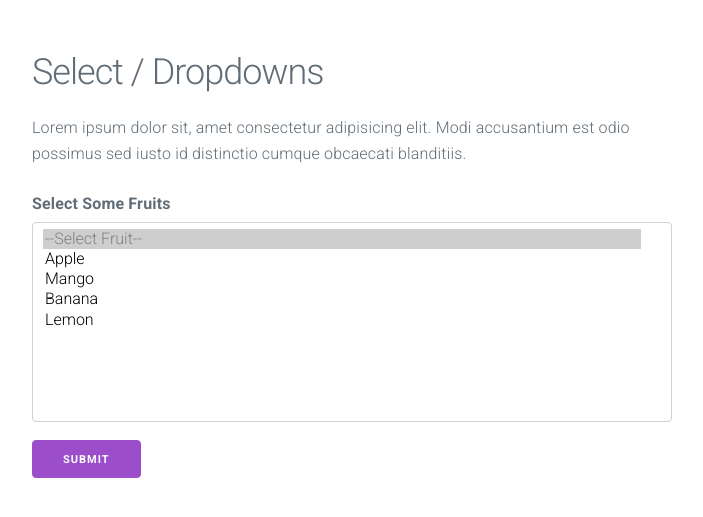
After one commit to ift-e/Cool-PHP, a PHP site: page /form2.php in a window 1280 px wide. The commit adds this page. Shown: the top 517 px of the page, without its empty margins (288-991 px from the left). Run offline with PHP 8.4, Linux system fonts and the light colour scheme.

Commit message:
learned a lot about simple input, checkboxes, select-options

```diff
--- a/Lesson 4 (Html Webpage)/index.php
+++ b/Lesson 4 (Html Webpage)/form1.php
@@ -1,6 +1,6 @@
 <?php
     header('X-XSS-Protection:0');
-    include_once "function.php";
+    include_once "form1-function.php";
 ?>
 <!DOCTYPE html>
 <html lang="en">
--- /dev/null
+++ b/Lesson 4 (Html Webpage)/form2-function.php
@@ -0,0 +1,11 @@
+<?php
+function displayOptions($option, $selectedValue){
+    foreach ($option as $option) {
+        $selected = '';
+        $option = strtolower($option);
+        if(in_array($option, $selectedValue)){
+            $selected = ' selected';
+        }
+        printf("<option value='%s' %s>%s</option>\n", $option, $selected, ucwords($option));
+    }
+}
--- /dev/null
+++ b/Lesson 4 (Html Webpage)/form2.php
@@ -0,0 +1,55 @@
+<?php
+    header('X-XSS-Protection:0');
+    include_once "form2-function.php";
+    $fruits =  ['apple', 'mango', 'Banana', 'lemon'];
+?>
+<!DOCTYPE html>
+<html lang="en">
+<head>
+    <meta charset="UTF-8">
+    <meta http-equiv="X-UA-Compatible" content="IE=edge">
+    <meta name="viewport" content="width=device-width, initial-scale=1.0">
+    <title>Select Form</title>
+    <link rel="stylesheet" href="https://fonts.googleapis.com/css?family=Roboto:300,300italic,700,700italic">
+    <link rel="stylesheet" href="https://cdnjs.cloudflare.com/ajax/libs/normalize/8.0.1/normalize.css">
+    <link rel="stylesheet" href="https://cdnjs.cloudflare.com/ajax/libs/milligram/1.4.1/milligram.css">
+    <style>
+        body{
+            margin-top: 50px;
+        }
+    </style>
+</head>
+<body>
+    <div class="container">
+        <div class="row">
+            <div class="column column-60 column-offset-20">
+                <h2>Select / Dropdowns</h2>
+                <p>Lorem ipsum dolor sit, amet consectetur adipisicing elit. Modi accusantium est odio possimus sed iusto id distinctio cumque obcaecati blanditiis.</p>
+                <p>
+                    <?php
+                        // $sFruits = $_POST['fruits'] ?? array();
+                        $sFruits = filter_input(INPUT_POST, 'fruits', FILTER_SANITIZE_STRING, FILTER_REQUIRE_ARRAY) ?? array();
+                        if(count($sFruits) > 0){
+                            // printf("You Have Selected: %s", ucwords(filter_input(INPUT_POST, 'fruits', FILTER_SANITIZE_STRING)));
+                            echo "You Have Selected: ". join(', ', $sFruits);
+                        }
+                    ?>
+                </p>
+            </div>
+        </div>
+        <div class="row">
+            <div class="column column-60 column-offset-20">
+                <form action="" method="POST">
+                    <label for="fruits">Select Some Fruits</label>
+                    <select style="height: 200px;" name="fruits[]" id="fruits" multiple>
+                        <option disabled selected>--Select Fruit--</option>
+                        <?php displayOptions($fruits, $sFruits) ?>
+                    </select>
+
+                    <button type="submit">Submit</button>
+                </form>
+            </div>
+        </div>
+    </div>
+</body>
+</html>
```
Also changed, not shown: Lesson 4 (Html Webpage)/form1-function.php (renamed from Lesson 4 (Html Webpage)/function.php).
